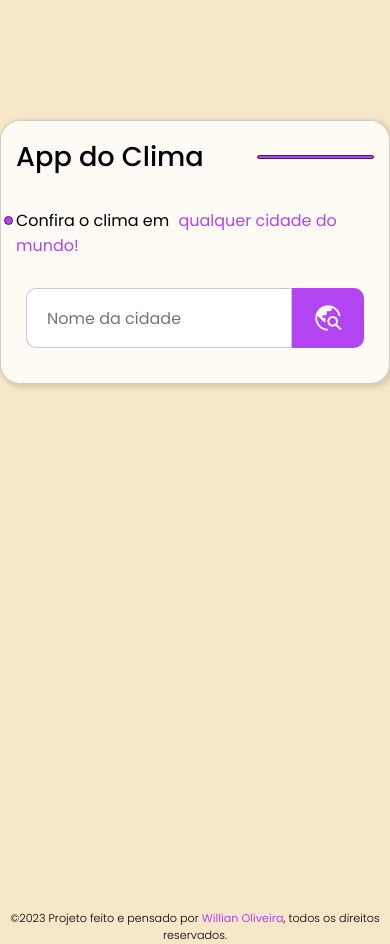
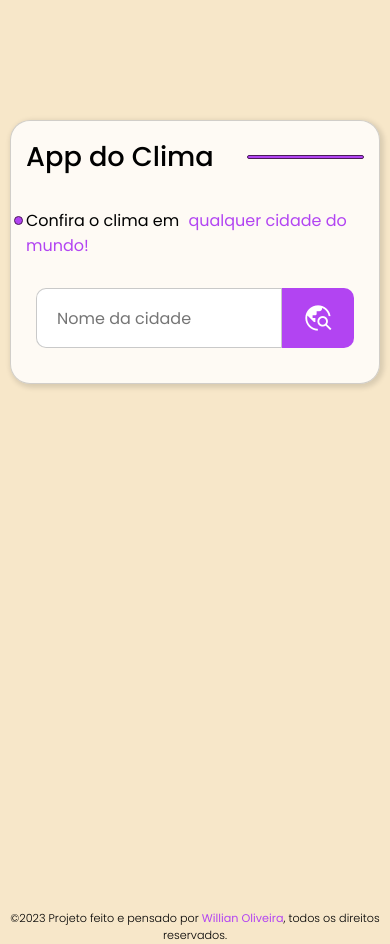
Before and after one commit to WillianOL/APP-do-clima, a plain HTML site: page assets/index.html in a window 390 px wide. Drawn offline with nearby package versions, Linux system fonts and the light colour scheme.

Commit message:
Mudança de margem

```diff
--- a/assets/style/style.css
+++ b/assets/style/style.css
@@ -410,7 +410,7 @@ footer p a {
   }
 
   .conteinerPricipal {
-    margin: 120px 0px 0px 0px;
+    margin: 120px 10px 10px 10px;
   }
 
   .conteiner-form {
```
